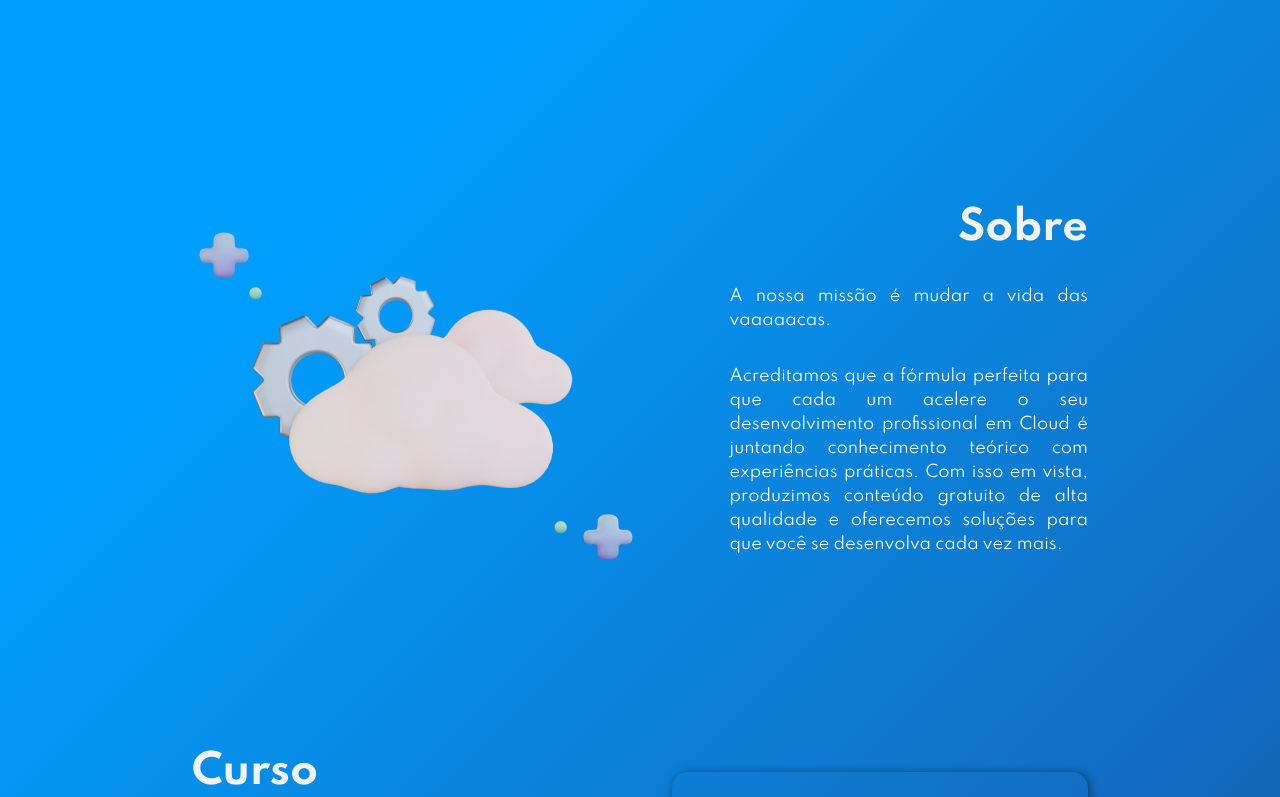
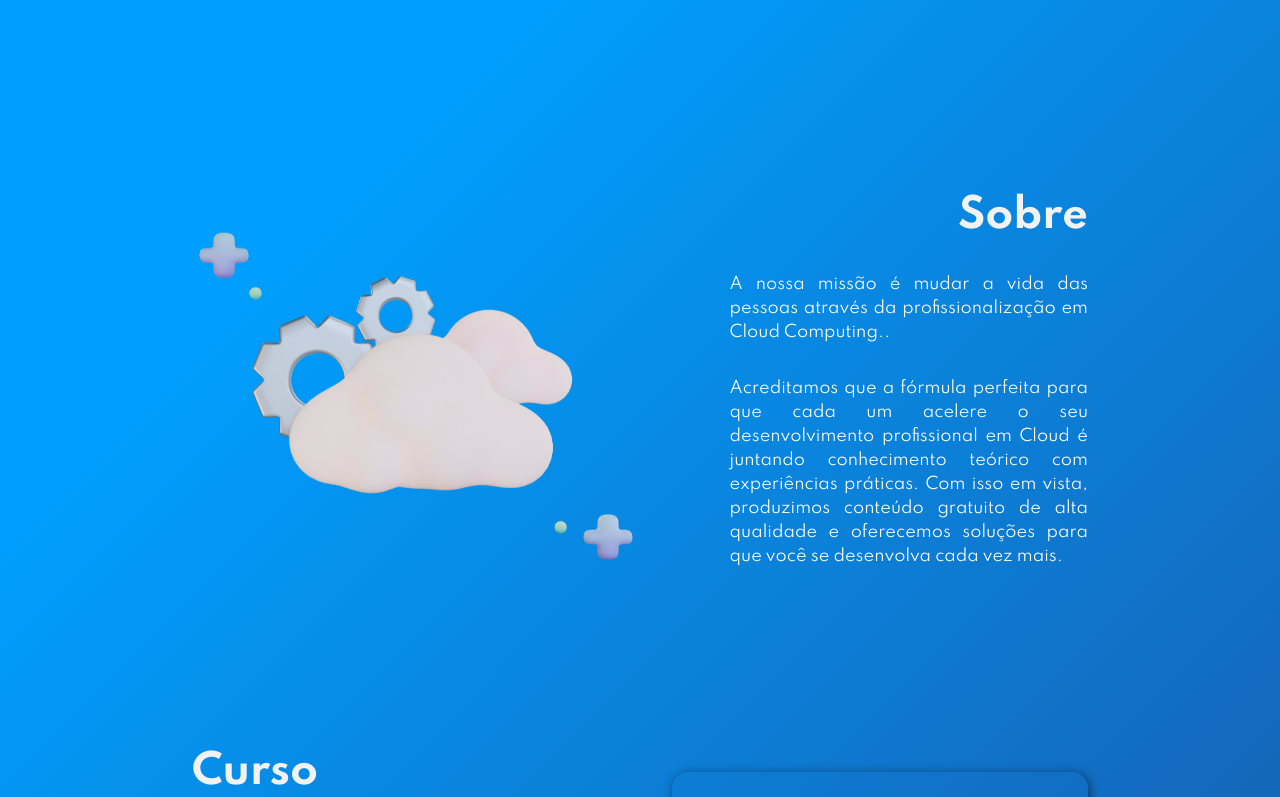
Before and after one commit to PJOMachado/website-carreiracloud, a React (Create React App) app: page / in a window 1280 px wide. Shown: the part 600-1397 px from the top of the page. Built offline with nearby package versions, Linux system fonts and the light colour scheme; grey boxes are pictures that could not be loaded.

Commit message:
Update About

```diff
--- a/src/components/About/About.jsx
+++ b/src/components/About/About.jsx
@@ -10,7 +10,7 @@ export default function About() {
         <div className='about__content'>
           <h1 className='about__title'>Sobre</h1>
           <p className='about__paragraph'>
-            A nossa missão é mudar a vida das vaaaaacas.
+            A nossa missão é mudar a vida das pessoas através da profissionalização em Cloud Computing..
             <span>
               Acreditamos que a fórmula perfeita para que cada um acelere o seu
               desenvolvimento profissional em Cloud é juntando conhecimento
```
Also changed, not shown: 1 other file (tests, documents, lock files or other folders).
